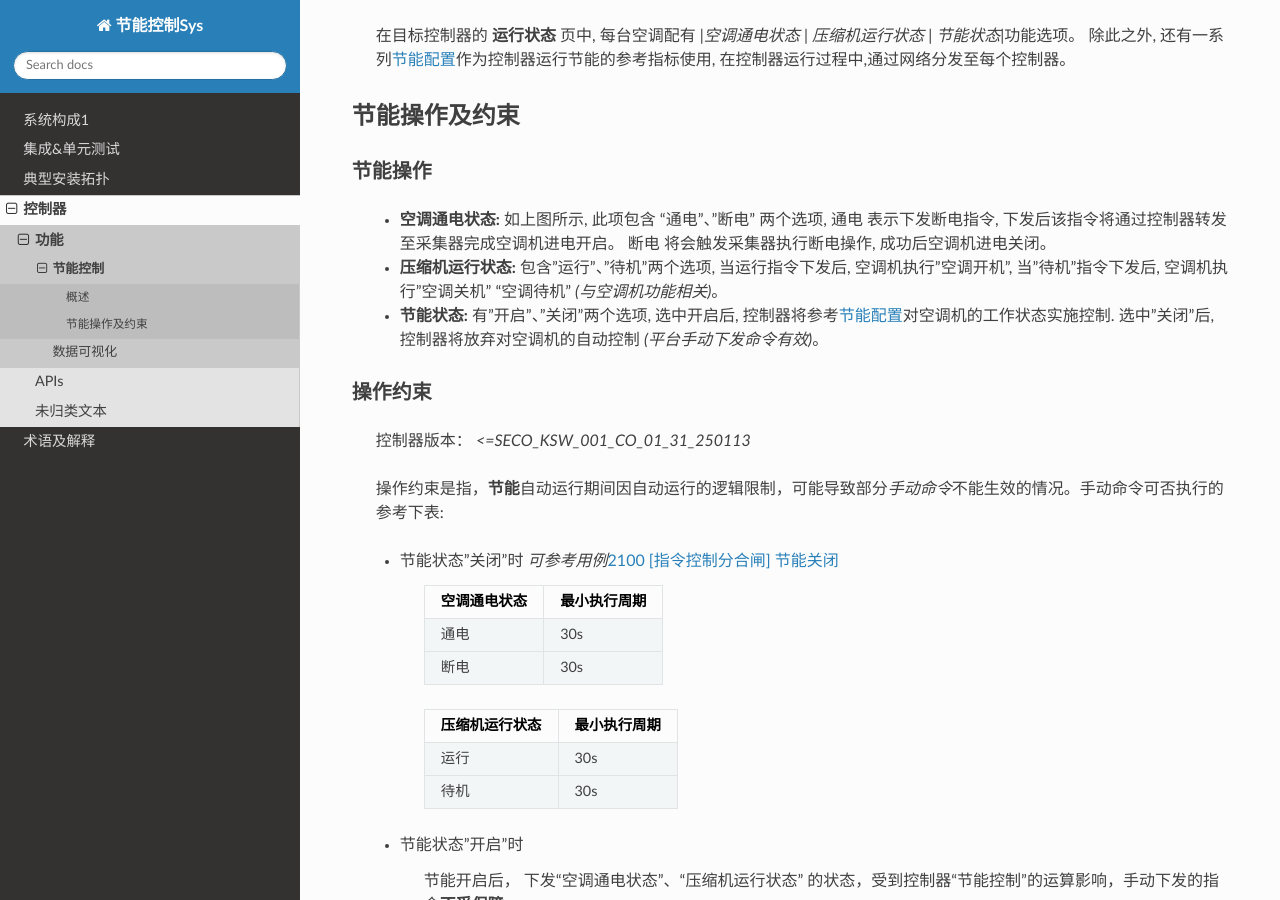
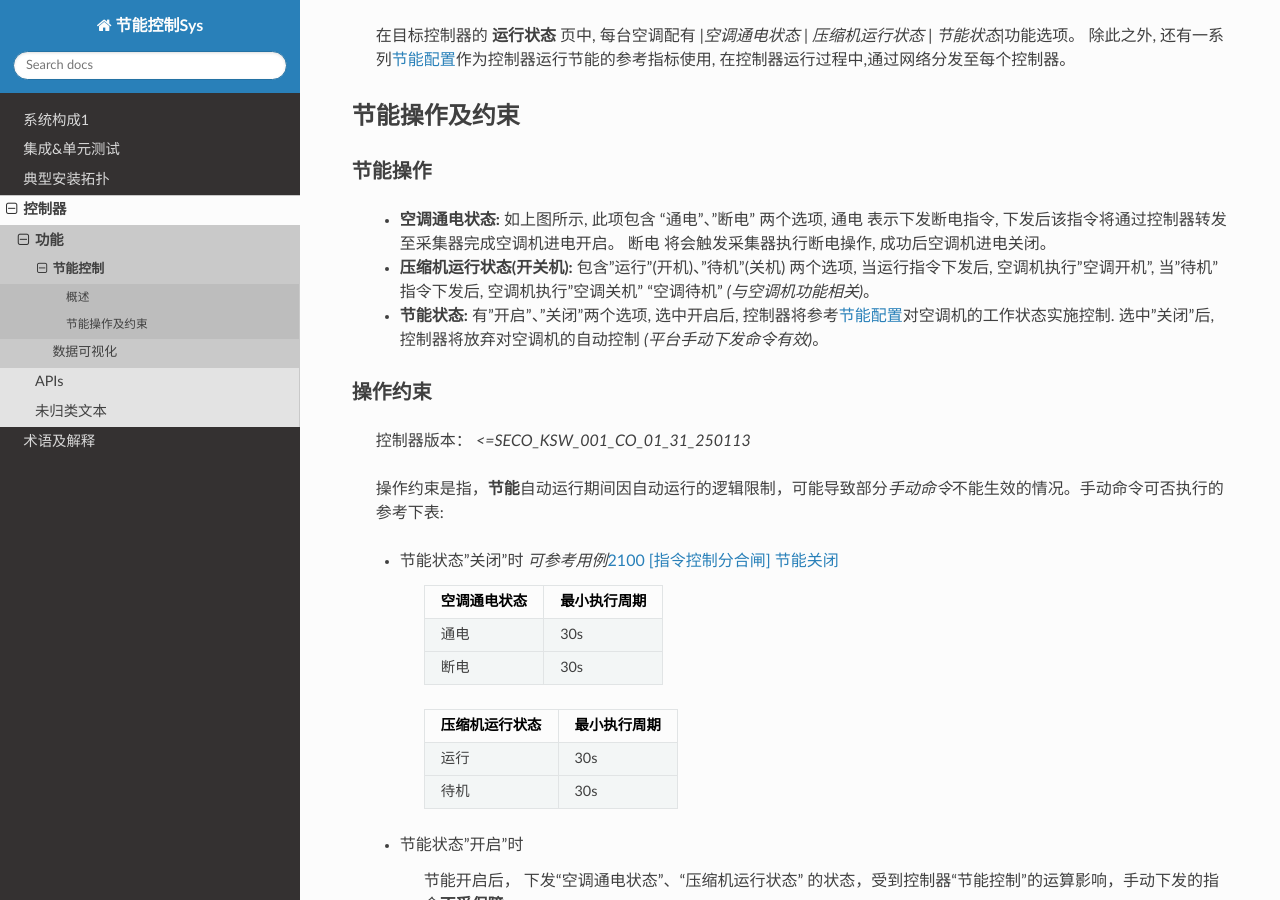
Before and after one commit to Muatrack/ControllerDocs, a Sphinx documentation site: the page built from docs/source/docs/controller/functions/powersave.rst, in a window 1280 px wide and 900 px high, scrolled down 696 px. Built offline with Sphinx 7.4.7 and the Read the Docs theme 3.1.0, drawn with Linux system fonts in a browser that asks for light colours.

Commit message:
update docs

```diff
--- a/docs/source/docs/controller/functions/powersave.rst
+++ b/docs/source/docs/controller/functions/powersave.rst
@@ -23,7 +23,7 @@
         - **空调通电状态:** 如上图所示, 此项包含 "通电"、"断电" 两个选项,
           通电 表示下发断电指令, 下发后该指令将通过控制器转发至采集器完成空调机进电开启。
           断电 将会触发采集器执行断电操作, 成功后空调机进电关闭。
-        - **压缩机运行状态:** 包含"运行"、"待机"两个选项, 当运行指令下发后, 空调机执行"空调开机", 当"待机"指令下发后, 空调机执行"空调关机" "空调待机" *(与空调机功能相关)*\ 。
+        - **压缩机运行状态(开关机):** 包含"运行"(开机)、"待机"(关机) 两个选项, 当运行指令下发后, 空调机执行"空调开机", 当"待机"指令下发后, 空调机执行"空调关机" "空调待机" *(与空调机功能相关)*\ 。
         - **节能状态:** 有"开启"、"关闭"两个选项, 选中开启后, 控制器将参考\ :ref:`节能配置`\ 对空调机的工作状态实施控制. 选中"关闭"后,
           控制器将放弃对空调机的自动控制 *(平台手动下发命令有效)*。
 
```
